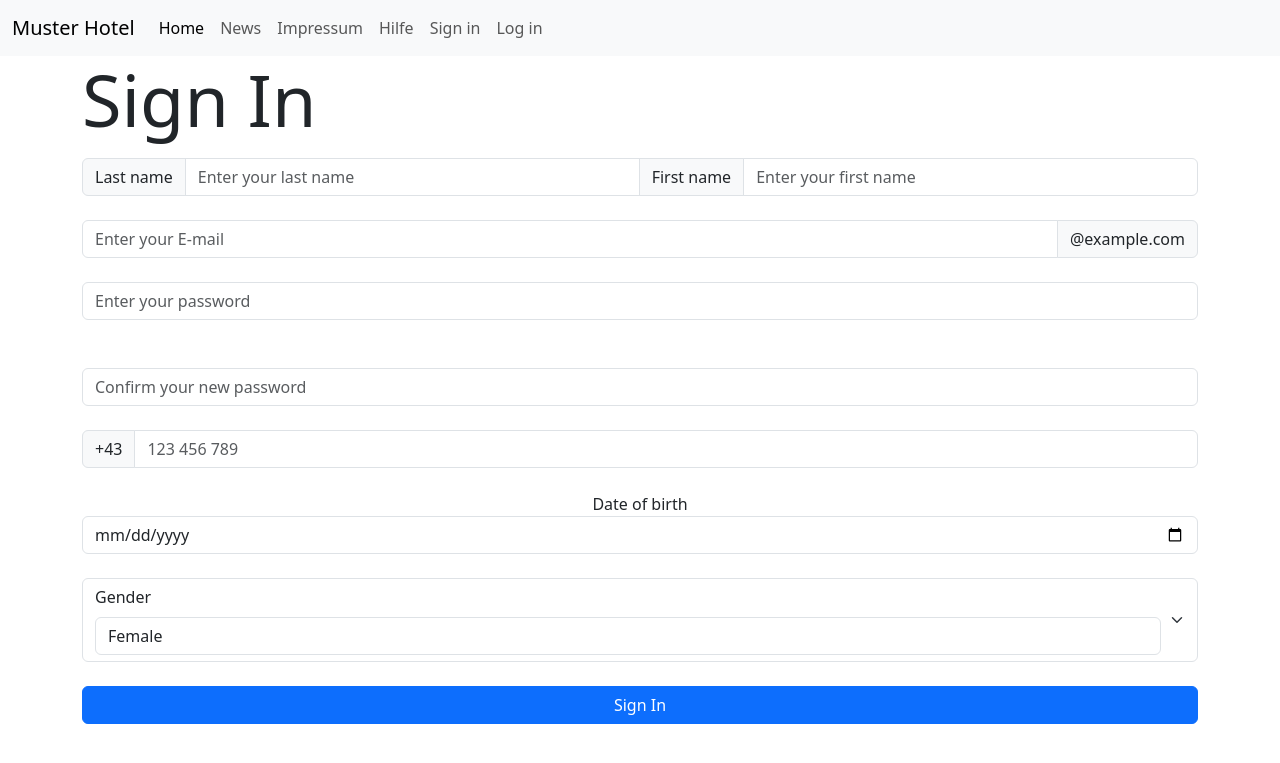
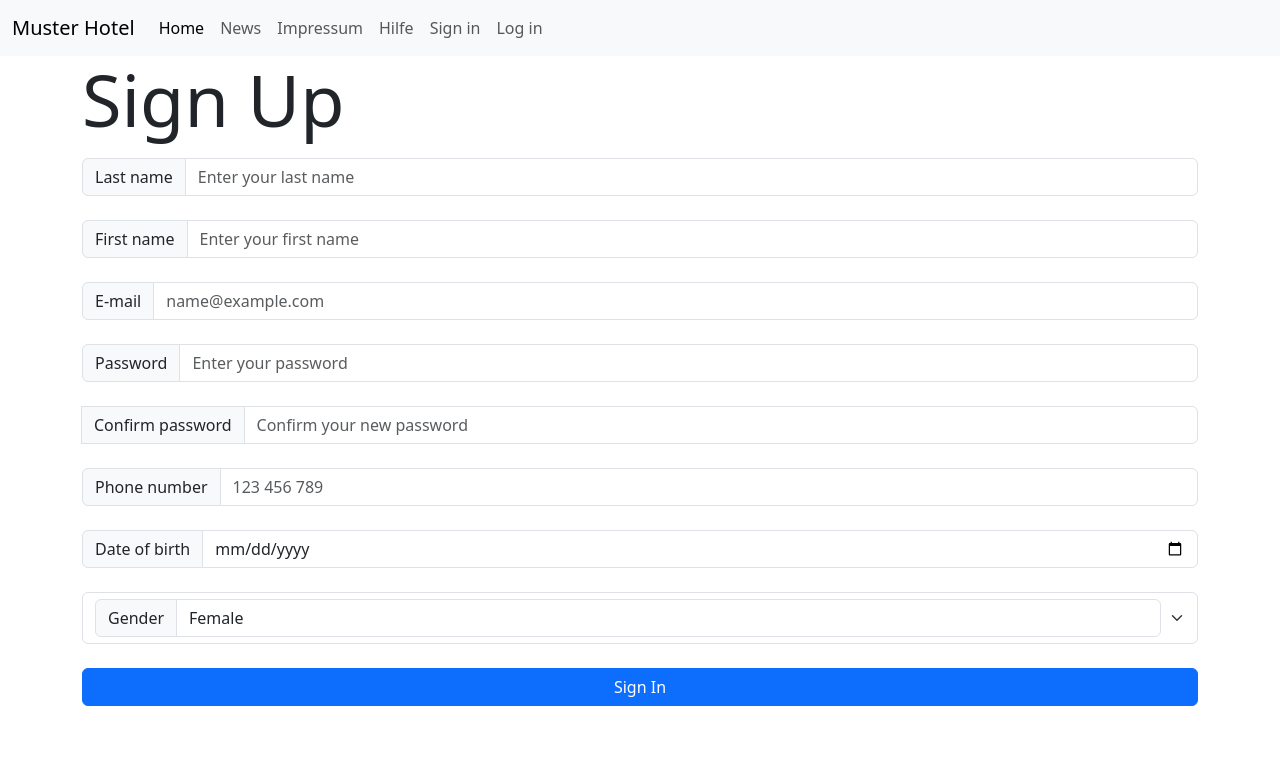
Before and after one commit to mat-html/projekt_hotelpage, a PHP site: page /sign_in.php in a window 1280 px wide. Shown: the top 763 px of the page. Run offline with PHP 8.4, Linux system fonts and the light colour scheme.

Commit message:
label beim sign up verändert - Jovan

```diff
--- a/Muster_Hotel.php
+++ b/Muster_Hotel.php
@@ -5,6 +5,7 @@
     <meta charset="UTF-8">
     <meta name="viewport" content="width=device-width, initial-scale=1">
     <link rel="stylesheet" href="https://cdn.jsdelivr.net/npm/bootstrap@5.3.3/dist/css/bootstrap.min.css">
+    <link rel="stylesheet" href="style.css">
 </head>
 <body>
 
@@ -21,6 +22,10 @@
             </div>
         </div>
     </div>
+
+<?php
+    include("footer.html");
+?>
     <script src="https://cdn.jsdelivr.net/npm/bootstrap@5.3.3/dist/js/bootstrap.bundle.min.js">
 
     </script>
--- a/hilfe.php
+++ b/hilfe.php
@@ -5,6 +5,7 @@
     <meta chartset="UTF-8">
     <meta name="viewport" content="width=device-width, initial-scale=1.0">
     <link rel="stylesheet" href="https://cdn.jsdelivr.net/npm/bootstrap@5.3.3/dist/css/bootstrap.min.css">
+    <link rel="stylesheet" href="style.css">
 </head>
 <body>
 
@@ -112,6 +113,9 @@
             Kundenservice. Weitere Informationen finden Sie in unserem
             <a href="impressum.php" class="text-decoration-none">Impressum.</a></p>
     </div>
+<?php
+    include("footer.html");
+?>
     <script src="https://cdn.jsdelivr.net/npm/bootstrap@5.3.3/dist/js/bootstrap.bundle.min.js">
 
     </script>
--- a/impressum.php
+++ b/impressum.php
@@ -5,6 +5,7 @@
     <meta charset="UTF-8">
     <meta name="viewport" content="width=device-width, initial-scale=1.0">
     <link rel="stylesheet" href="https://cdn.jsdelivr.net/npm/bootstrap@5.3.3/dist/css/bootstrap.min.css">
+    <link rel="stylesheet" href="style.css">
 </head>
 <body>
 
@@ -33,8 +34,9 @@
             http://ec.europa.eu/odr</a>. <br>Sie können allfällige Beschwerde auch an die oben angegebene E-Mail-Adresse
             richten.</p>
     </div>
-
-
+<?php
+    include("footer.html");
+?>
     <script src="https://cdn.jsdelivr.net/npm/bootstrap@5.3.3/dist/js/bootstrap.bundle.min.js">
 
     </script>
--- a/login.php
+++ b/login.php
@@ -5,6 +5,7 @@
     <meta name="viewport" content="width=device-width, initial-scale=1.0">
     <title>Login</title>
     <link rel="stylesheet" href="https://cdn.jsdelivr.net/npm/bootstrap@5.3.3/dist/css/bootstrap.min.css">
+    <link rel="stylesheet" href="style.css">
 </head>
 <body>
 
@@ -36,6 +37,10 @@
             </div>
         </form>
     </div>
+
+<?php
+    include("footer.html");
+?>
     <script src="https://cdn.jsdelivr.net/npm/bootstrap@5.3.3/dist/js/bootstrap.bundle.min.js">
 
     </script>
--- a/news.php
+++ b/news.php
@@ -4,6 +4,7 @@
     <meta charset="UTF-8">
     <meta name="viewport" content="width=device-width, initial-scale=1.0">
     <link rel="stylesheet" href="https://cdn.jsdelivr.net/npm/bootstrap@5.3.3/dist/css/bootstrap.min.css">
+    <link rel="stylesheet" href="style.css">
     <title>News</title>
 </head>
 <body>
@@ -19,6 +20,9 @@
             </div>
         </div>
     </div>
+<?php
+    include("footer.html");
+?>
     <script src="https://cdn.jsdelivr.net/npm/bootstrap@5.3.3/dist/js/bootstrap.bundle.min.js">
 
     </script>
--- a/password_reset.php
+++ b/password_reset.php
@@ -5,6 +5,7 @@
     <meta name="viewport" content="width=device-width, initial-scale=1.0">
     <title>Passwort zurücksetzen</title>
     <link rel="stylesheet" href="https://cdn.jsdelivr.net/npm/bootstrap@5.3.3/dist/css/bootstrap.min.css">
+    <link rel="stylesheet" href="style.css">
 </head>
 <body>
 
@@ -33,6 +34,9 @@
           </div>
       </form>
     </div>
+<?php
+    include("footer.html");
+?>
     <script src="https://cdn.jsdelivr.net/npm/bootstrap@5.3.3/dist/js/bootstrap.bundle.min.js">
 
     </script>
--- a/process-signup.php
+++ b/process-signup.php
@@ -11,5 +11,10 @@ $password_hash = password_hash($_POST["password"], PASSWORD_DEFAULT);
 
 
 print_r($_POST["last-name"]);
+print_r($_POST["first-name"]);
+print_r($_POST["email"]);
+print_r($_POST["phone-numb"]);
+print_r($_POST["date-of-birth"]);
+//print_r($_POST["gender"]);
 var_dump($password_hash);
 ?>
--- a/sign_in.php
+++ b/sign_in.php
@@ -3,8 +3,9 @@
 <head>
     <meta charset="UTF-8">
     <meta name="viewport" content="width=device-width, initial-scale=1.0">
-    <title>Sign In</title>
+    <title>Sign Up</title>
     <link rel="stylesheet" href="https://cdn.jsdelivr.net/npm/bootstrap@5.3.3/dist/css/bootstrap.min.css">
+    <link rel="stylesheet" href="style.css">
 </head>
 <body>
 
@@ -15,48 +16,55 @@
 ?>
 
     <div class="container">
-        <h1 class="display-2">Sign In</h1>
+        <h1 class="display-2">Sign Up</h1>
     </div>
     <div class="container">
         <form action="process-signup.php" method="POST">
             <div class="input-group mt-3">
                 <span class="input-group-text">Last name</span>
                 <input type="text" class="form-control" name="last-name" id="last-name" placeholder="Enter your last name" required>
+            </div>
+            <br>
+            <div class="input-group">
                 <span class="input-group-text">First name</span>
                 <input type="text" class="form-control" name="first-name" id="first-name" placeholder="Enter your first name" required>
             </div>
             <br>
             <div class="input-group">
-                <input type="text" class="form-control" name="email" id="email" placeholder="Enter your E-mail" required>
-                <span class="input-group-text">@example.com</span>
+                <span class="input-group-text">E-mail</span>
+                <input type="text" class="form-control" name="email" id="email" placeholder="name@example.com" required>
             </div>
             <br>
-            <div>
+            <div class="input-group">
+            <span class="input-group-text">Password</span>
                 <input type="password" class="form-control" id="password" name="password" placeholder="Enter your password" required>
             </div>
             <br>
-            <div>
+            <div class="input-group">
               <label for="confirm_password"></label><br>
+              <span class="input-group-text">Confirm password</span>
               <input type="password" class="form-control" id="confirm_password" name="confirm_password" placeholder="Confirm your new password" required>
             </div>
             <br>
             <div class="input-group">
-                <span class="input-group-text">+43</span>
+                <span class="input-group-text">Phone number</span>
                 <input type="text" class="form-control" name="phone-numb" id="phone-numb" placeholder="123 456 789" required>
             </div>
             <br>
-            <div>
-                <p class="text-center mb-0"> Date of birth </p>
+            <div class="input-group">
+                <span class="input-group-text">Date of birth</span>
                 <input class="form-control" type="date" name="date-of-birth" id="date-of-birth" placeholder="DD.MM.YYYY" required>
             </div>
             <br>
             <div class="form-select">
-                <label for="gender" class="form-label">Gender</label>
-                <select for="gender" class="form-control">
-                        <option name="gender" id="female" value="female">Female</option>
-                        <option name="gender" id="male" value="male">Male</option>
-                        <option name="gender" id="other" value="other">Other</option>
-                </select>
+                <div class="input-group">
+                    <span class="input-group-text">Gender</span>
+                    <select for="gender" name="gender" class="form-control">
+                            <option name="gender" id="female" value="female">Female</option>
+                            <option name="gender" id="male" value="male">Male</option>
+                            <option name="gender" id="other" value="other">Other</option>
+                    </select>
+            </div>
             </div>
             <br>
             <div class="d-grid">
@@ -64,6 +72,9 @@
             </div>
         </form>
     </div>
+<?php
+    include("footer.html");
+?>
     <script src="https://cdn.jsdelivr.net/npm/bootstrap@5.3.3/dist/js/bootstrap.bundle.min.js">
 
     </script>
```
Also changed, not shown: footer.html (added).
